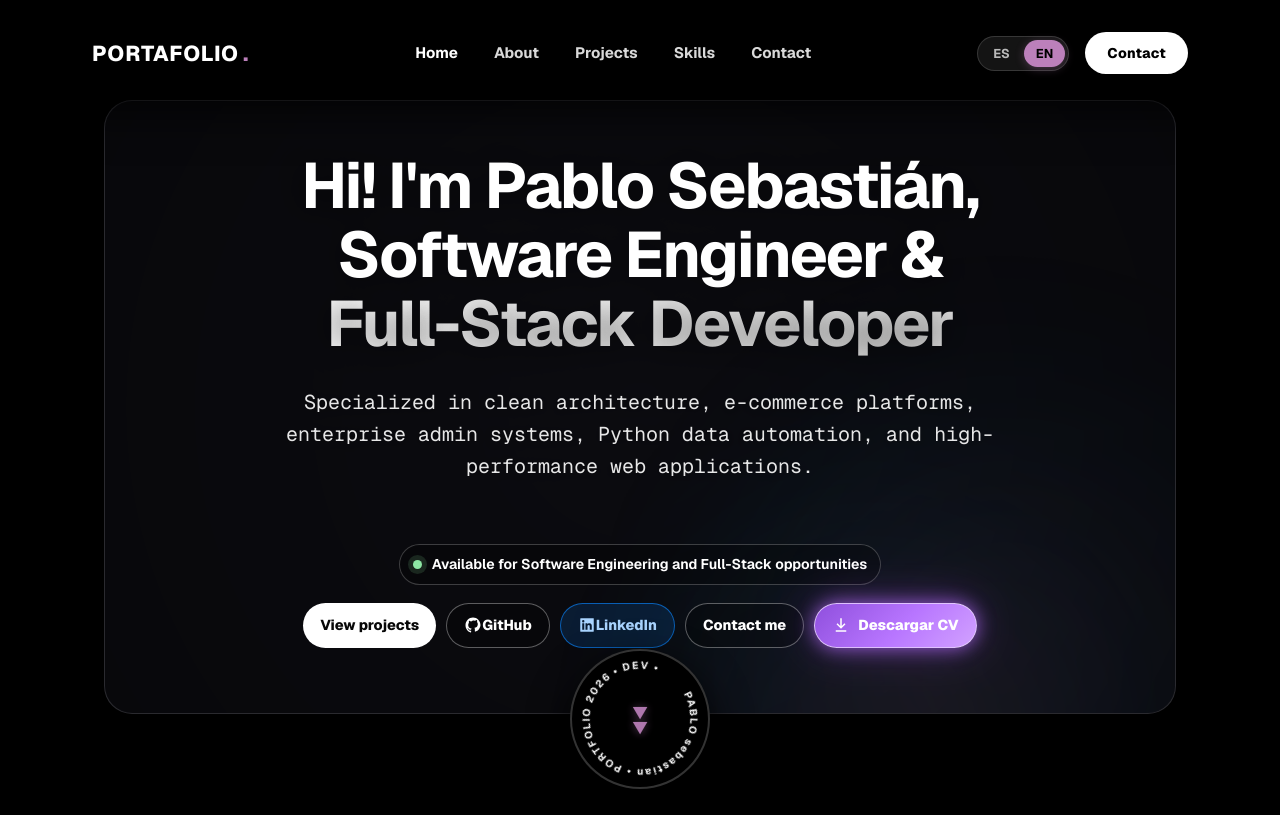
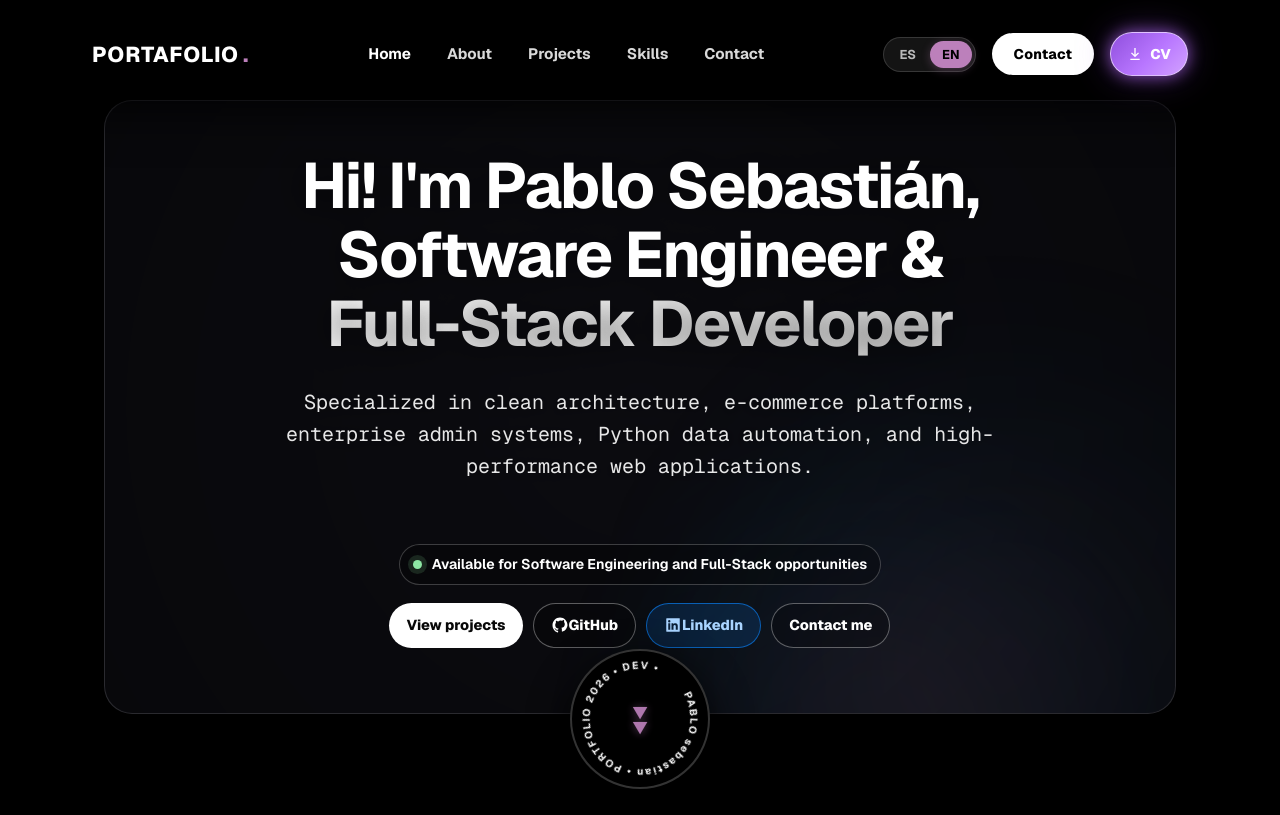
Before and after one commit to AqueosHeart/Pablo-Sebastian-Portafolio, a website built with Vite: page index.html in a window 1280 px wide. Shown: the top 815 px of the page. Built offline with nearby package versions, Linux system fonts and the light colour scheme.

Commit message:
feat: move CV download to navigation

```diff
--- a/src/assets/css/components.css
+++ b/src/assets/css/components.css
@@ -85,6 +85,34 @@
   background-color: var(--accent-lavender);
   color: #000000;
   box-shadow: 0 4px 16px rgba(188, 128, 187, 0.4);
+}
+
+.header-resume-btn {
+  display: inline-flex;
+  align-items: center;
+  gap: 7px;
+  padding: 10px 16px;
+  border: 1px solid rgba(229, 203, 255, 0.88);
+  border-radius: var(--radius-full);
+  background: linear-gradient(135deg, #8f4fdd 0%, #b876ff 54%, #d2a2ff 100%);
+  box-shadow: 0 0 16px rgba(185, 110, 255, 0.68), 0 0 36px rgba(148, 72, 222, 0.35);
+  color: #ffffff;
+  font-size: 0.875rem;
+  font-weight: 850;
+  text-decoration: none;
+  transition: transform var(--transition-fast), box-shadow var(--transition-fast), filter var(--transition-fast);
+}
+
+.header-resume-btn svg {
+  width: 16px;
+  height: 16px;
+  fill: currentColor;
+}
+
+.header-resume-btn:hover {
+  transform: translateY(-2px);
+  filter: brightness(1.1);
+  box-shadow: 0 0 22px rgba(210, 162, 255, 0.9), 0 0 48px rgba(148, 72, 222, 0.56);
 }
 
 /* Language Switcher */
@@ -1245,7 +1273,7 @@ body.modal-open {
 
 @media (max-width: 680px) {
   .nav { display: none; }
-  .header-cta-btn { display: none; }
+  .header-cta-btn, .header-resume-btn { display: none; }
   .header-outer { padding: 10px 16px; }
   .logo { font-size: 1rem; }
   .hero-availability { font-size: 0.76rem; }
--- a/src/components/header.js
+++ b/src/components/header.js
@@ -28,6 +28,10 @@ export function renderHeader() {
           <a href="#contact" class="header-cta-btn">
             ${i18n.t('nav.contact')}
           </a>
+          <a href="/Pablo-Sebastian-Uriarte-Betancourt-CV.pdf" class="header-resume-btn" download>
+            <svg aria-hidden="true" viewBox="0 0 24 24" focusable="false"><path d="M11 3h2v10.17l3.59-3.58L18 11l-6 6-6-6 1.41-1.41L11 13.17V3Zm-6 16h14v2H5v-2Z"/></svg>
+            CV
+          </a>
         </div>
       </div>
     </header>
--- a/src/components/hero.js
+++ b/src/components/hero.js
@@ -100,10 +100,6 @@ export function renderHero() {
                 LinkedIn
               </a>
               <a class="hero-secondary-btn" href="#contact">${i18n.t('hero.contact')}</a>
-              <a class="hero-download-btn" href="/Pablo-Sebastian-Uriarte-Betancourt-CV.pdf" download>
-                <svg aria-hidden="true" viewBox="0 0 24 24" focusable="false"><path d="M11 3h2v10.17l3.59-3.58L18 11l-6 6-6-6 1.41-1.41L11 13.17V3Zm-6 16h14v2H5v-2Z"/></svg>
-                Descargar CV
-              </a>
             </div>
 
           </div>
```
